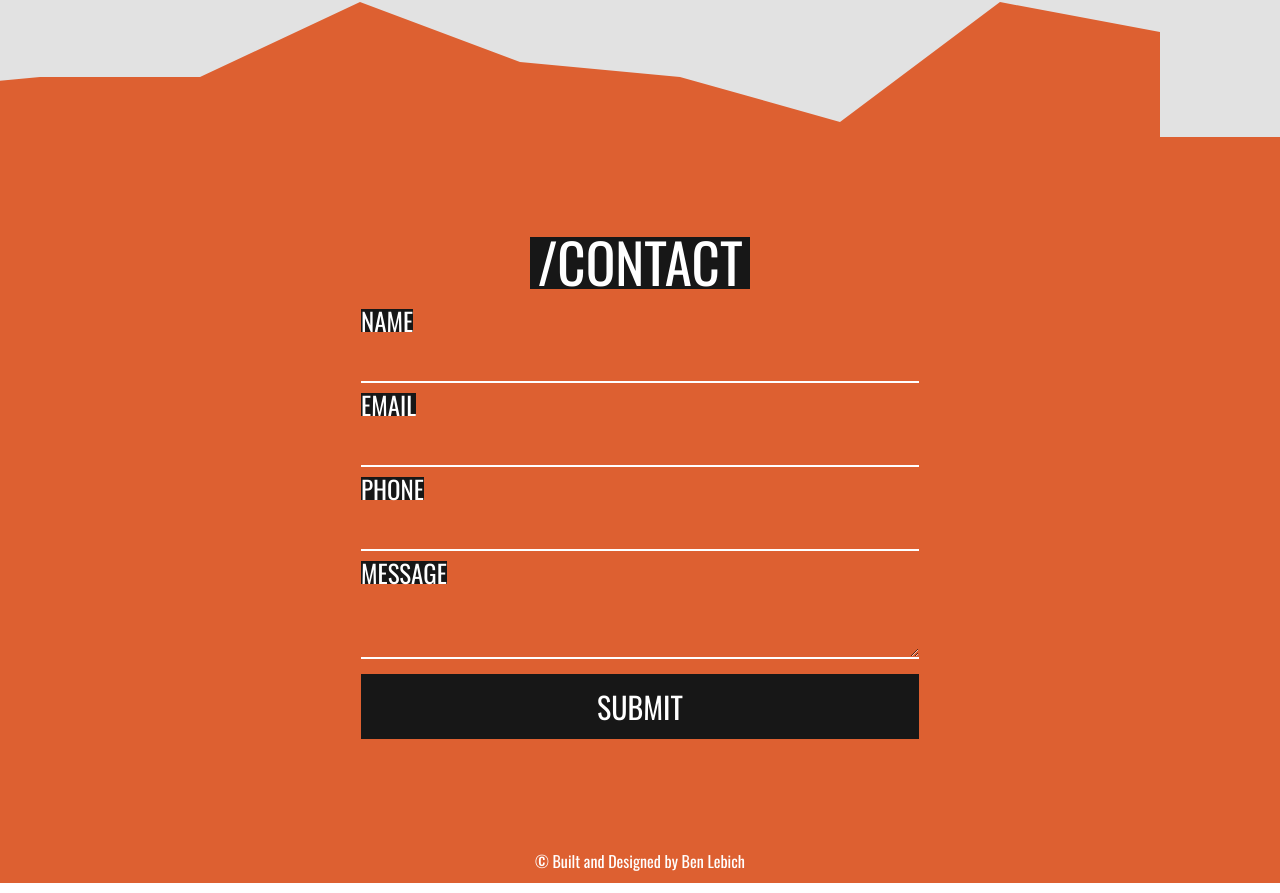
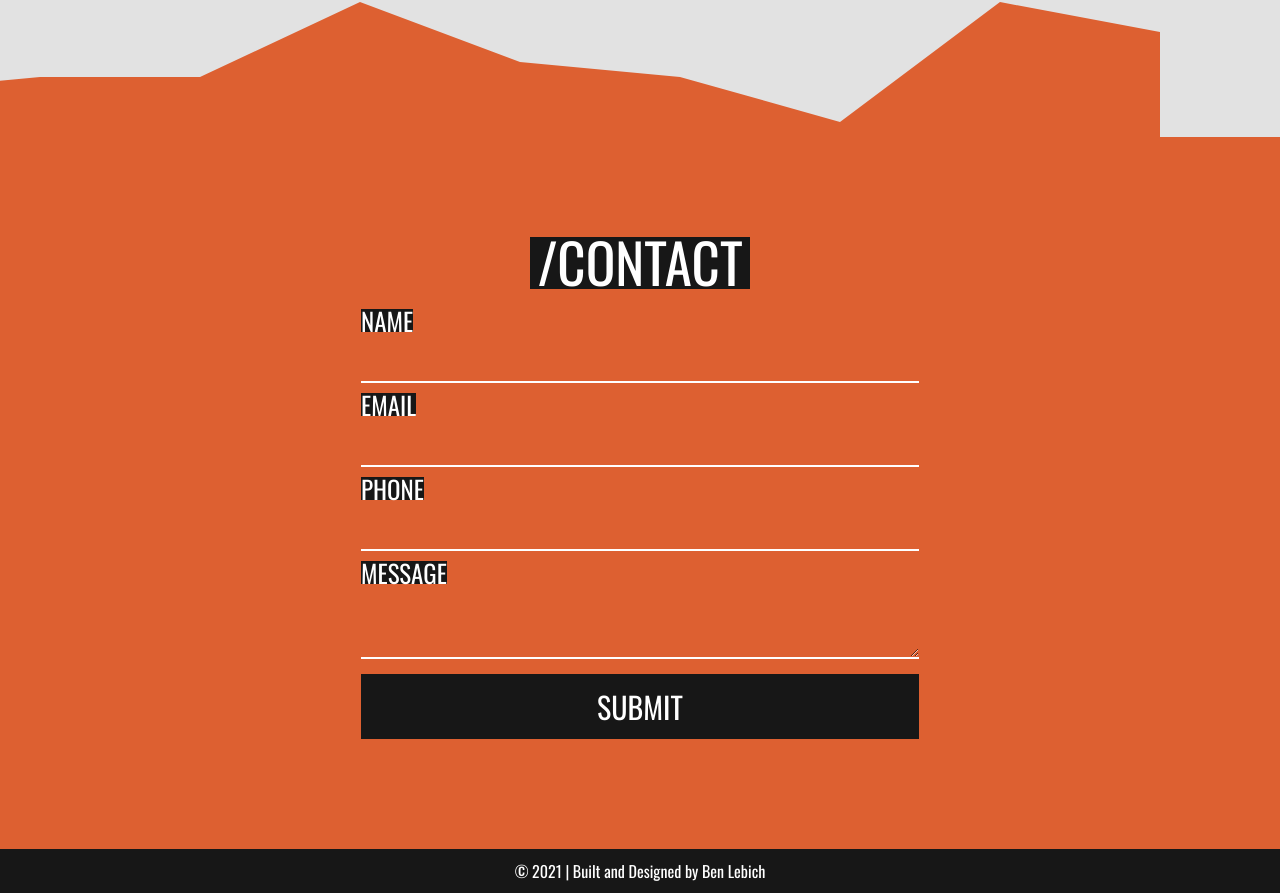
Before and after one commit to BenLebich/portfolio-svelte, a Svelte app: page / in a window 1280 px wide. Shown: the part 4429-5322 px from the top of the page. Built offline with nearby package versions, Linux system fonts and the light colour scheme.

Commit message:
making nav less jumpy and separate footer

```diff
--- a/src/App.svelte
+++ b/src/App.svelte
@@ -6,6 +6,7 @@
 	import Career from './comps/sections/Career.svelte';
 	import Projects from './comps/sections/Projects.svelte';
 	import Contact from './comps/sections/Contact.svelte';
+	import Footer from './comps/sections/Footer.svelte';
 	let y = 0;
 	let innerWidth = 0;
 </script>
@@ -17,6 +18,7 @@
 	<Career innerWidth={innerWidth}/>
 	<Projects y={y} innerWidth={innerWidth}/>
 	<Contact y={y} innerWidth={innerWidth}/>
+	<Footer />
 </main>
 
 <svelte:window bind:scrollY={y} bind:innerWidth={innerWidth}/>
--- a/src/comps/micro/ContactContent.svelte
+++ b/src/comps/micro/ContactContent.svelte
@@ -23,9 +23,6 @@
     </div>
     <input type="submit" value="Submit">
   </form>
-  <div class="footer">
-    © Built and Designed by Ben Lebich
-  </div>
 </div>
 
 <style>
@@ -63,12 +60,6 @@
     font-size: 30px;
   }
 
-  .footer {
-    padding-top: 100px;
-    padding-bottom: 10px;
-    color: white;
-  }
-
   @media only screen and (max-width: 1500px) {
     form {
     width: 50%;
--- a/src/comps/sections/Contact.svelte
+++ b/src/comps/sections/Contact.svelte
@@ -168,6 +168,6 @@
     .content {
       text-align: center;
       background-color: #dd6031;
-      padding: 100px 0px 0px 0px;
+      padding: 100px 0px 100px 0px;
     }
   </style>
--- /dev/null
+++ b/src/comps/sections/Footer.svelte
@@ -0,0 +1,19 @@
+<script>
+  let year = 2021;
+</script>
+
+<footer>
+  <div class="footer">
+    © {year} | Built and Designed by Ben Lebich
+  </div>
+</footer>
+
+<style>
+  footer {
+    padding-top: 10px;
+    padding-bottom: 10px;
+    color: white;
+    background-color: #171717;
+    text-align: center;
+  }
+</style>
--- a/src/comps/sections/Nav.svelte
+++ b/src/comps/sections/Nav.svelte
@@ -30,7 +30,7 @@
   <div>
     <div
       class="menu"
-      style={y < yMin ? "" : " position: fixed; margin-top: -30px;"}
+      style={y < yMin ? "" : " position: fixed; margin-top: -30px; margin-right: 2px;"}
       on:click={click}
     >
       <div class="sections">
```
